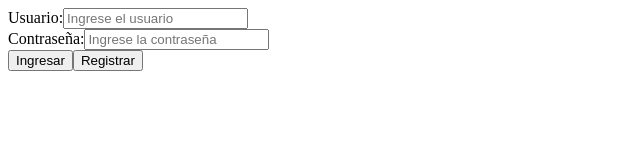
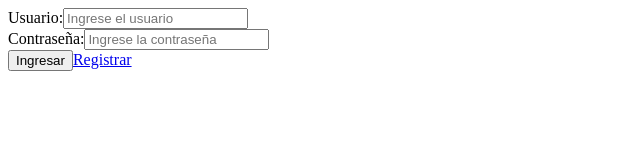
Before and after one commit to ADEP-123/loginSQLREACTNODE, a React (Create React App) app in the folder frontend/: page / in a window 1280 px wide. Shown: the top 160 px of the page, without its empty margins (0-640 px from the left). Built offline with nearby package versions, Linux system fonts and the light colour scheme.

Commit message:
feat: :sparkles: login y login validation

```diff
--- a/frontend/src/App.js
+++ b/frontend/src/App.js
@@ -1,10 +1,17 @@
 import Login from './Login';
+import { BrowserRouter, Routes, Route } from 'react-router-dom'
+import Signup from './Signup';
 
 function App() {
   return (
-    <div>
-      <Login />
-    </div>
+    <BrowserRouter>
+      <Routes>
+        <Route path='/' element={<Login />}></Route>
+        <Route path='/signup' element={<Signup />}></Route>
+      </Routes>
+    </BrowserRouter>
+
+
   );
 }
 
--- a/frontend/src/Login.js
+++ b/frontend/src/Login.js
@@ -1,20 +1,42 @@
-import React from 'react'
+import React, { useState } from 'react'
+import { Link } from 'react-router-dom'
+import validation from './LoginValidation.js'
 
 function Login() {
+    const [values, setValues] = useState({
+        user: '',
+        password: '',
+    })
+
+    const [errors, setErrors] = useState({
+
+    })
+
+    const handleInput = (e) => {
+        setValues(prev => ({ ...prev, [e.target.name]: [e.target.value] }))
+    }
+
+    const handleSubmit = (e) => {
+        e.preventDefault();
+        setErrors(validation(values))
+    }
+
     return (
         <div>
             <div>
-                <form action=''>
+                <form action='' onSubmit={handleSubmit}>
                     <div>
                         <label>Usuario:</label>
-                        <input type='text' placeholder='Ingrese el usuario' />
+                        <input type='text' name="user" placeholder='Ingrese el usuario' onChange={handleInput} />
+                        {errors.user && <span>{errors.user}</span>}
                     </div>
                     <div>
                         <label>Contraseña:</label>
-                        <input type='password' placeholder='Ingrese la contraseña' />
+                        <input type='password' name="password" placeholder='Ingrese la contraseña' onChange={handleInput} />
+                        {errors.password && <span>{errors.password}</span>}
                     </div>
-                    <button>Ingresar</button>
-                    <button>Registrar</button>
+                    <button type='submit'>Ingresar</button>
+                    <Link to="/signup">Registrar</Link>
                 </form>
             </div>
         </div>
--- /dev/null
+++ b/frontend/src/LoginValidation.js
@@ -0,0 +1,14 @@
+function validation(values) {
+    let errors = {}
+
+    if (values.user === "") {
+        errors.user = "El usuario no debe estar vacio"
+    }
+
+    if (values.password === "") {
+        errors.password = "La contraseña no puede estar vacia"
+    }
+    return errors;
+}
+
+export default validation
```
